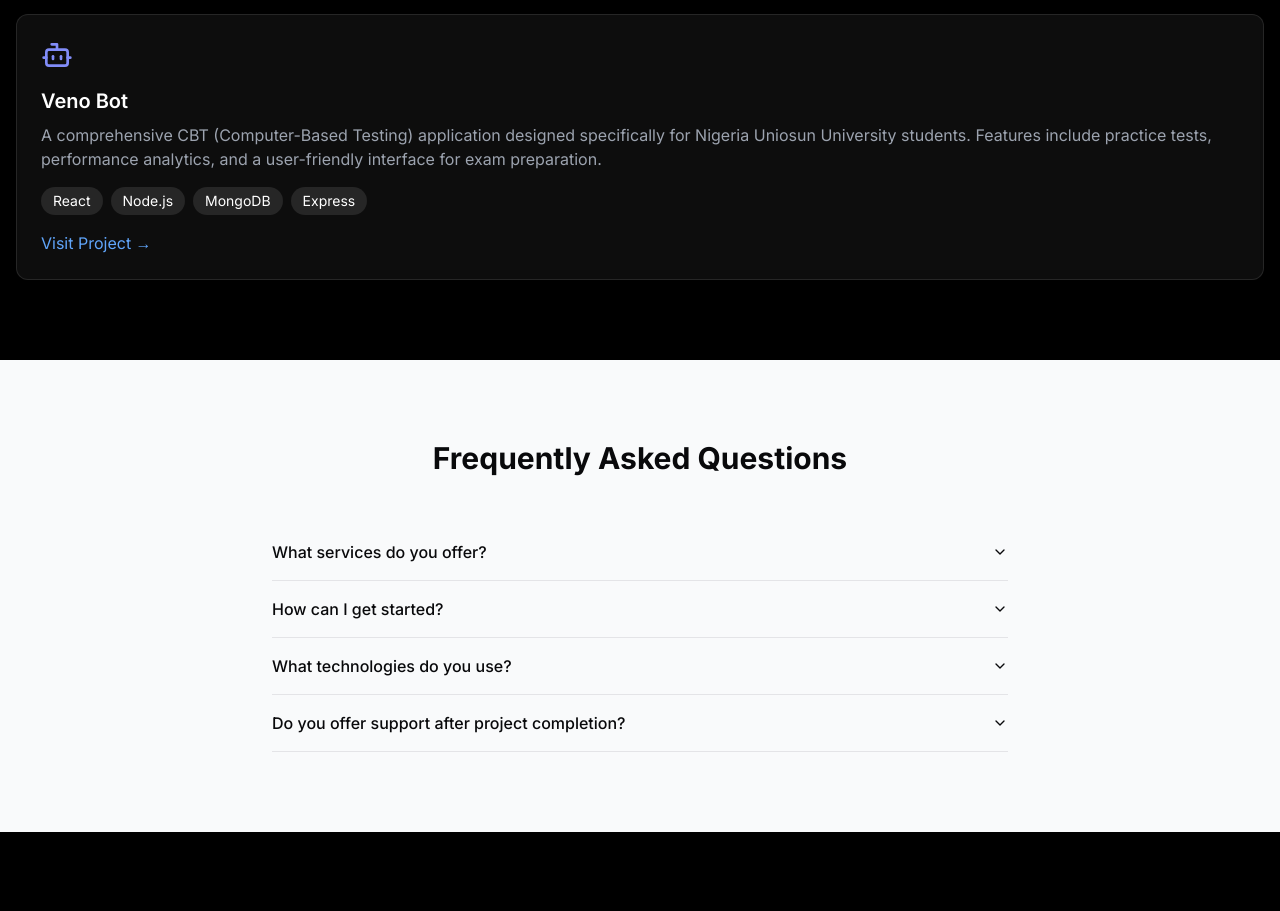
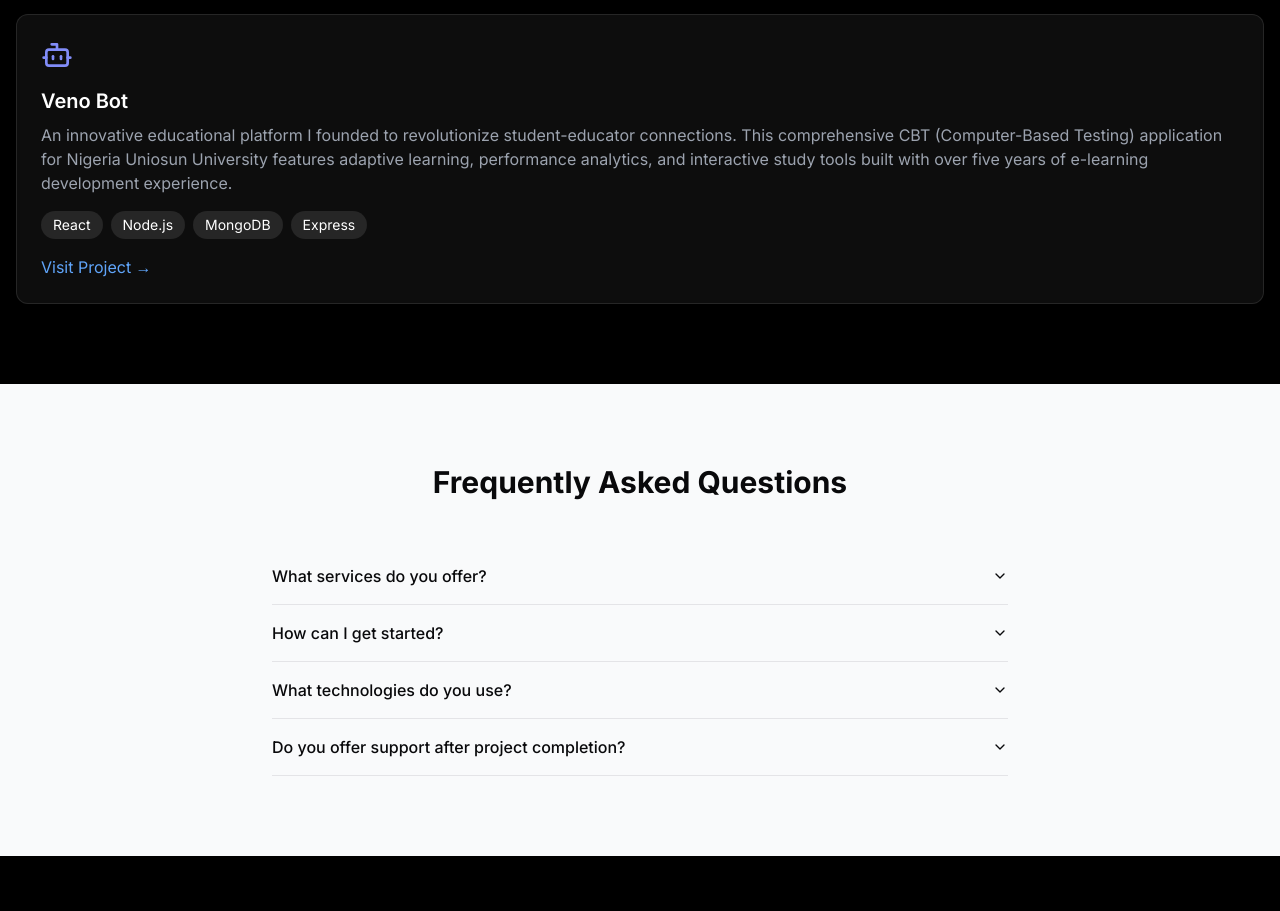
Before and after one commit to tolu4555/picture-perfect-project, a React (Vite) app: page / in a window 1280 px wide. Shown: the part 1520-2431 px from the top of the page. Built offline with nearby package versions, Linux system fonts and the light colour scheme.

Commit message:
Add VenoBot project details
Add details about the VenoBot project to the portfolio section.

```diff
--- a/src/components/Portfolio.tsx
+++ b/src/components/Portfolio.tsx
@@ -6,7 +6,7 @@ export const Portfolio = () => {
   const projects = [
     {
       title: "Veno Bot",
-      description: "A comprehensive CBT (Computer-Based Testing) application designed specifically for Nigeria Uniosun University students. Features include practice tests, performance analytics, and a user-friendly interface for exam preparation.",
+      description: "An innovative educational platform I founded to revolutionize student-educator connections. This comprehensive CBT (Computer-Based Testing) application for Nigeria Uniosun University features adaptive learning, performance analytics, and interactive study tools built with over five years of e-learning development experience.",
       icon: <Bot className="h-8 w-8 text-indigo-400" />,
       tech: ["React", "Node.js", "MongoDB", "Express"],
       link: "https://venobot.online",
```
